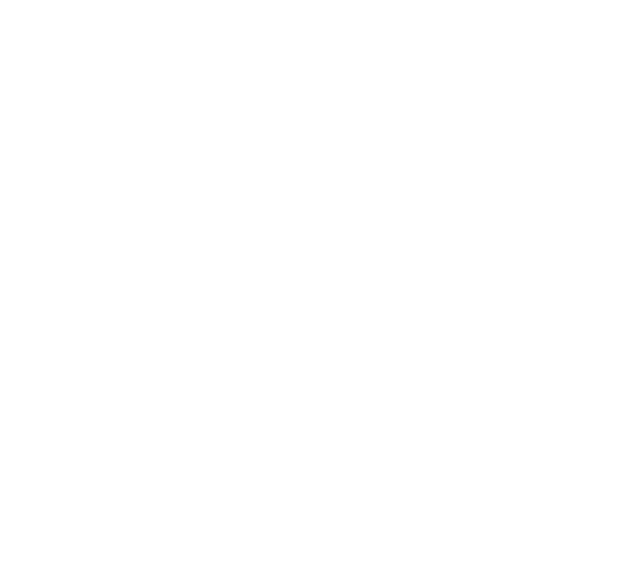
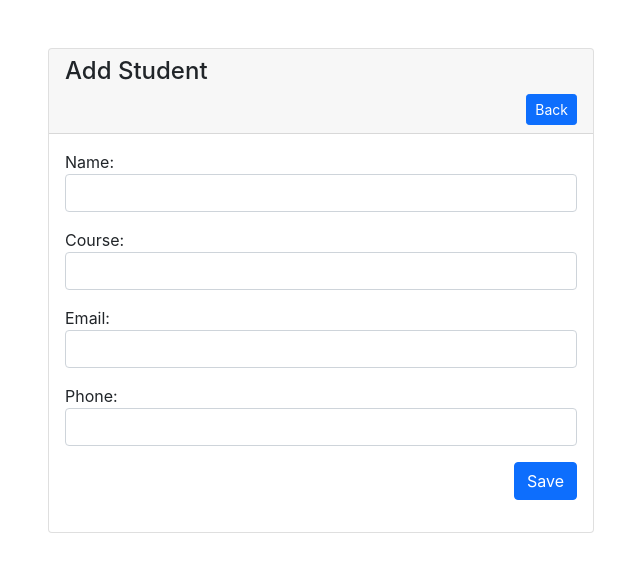
Before and after one commit to sakandertamoor/laravelapi-react, a React (Create React App) app in the folder react-frontend/: page /add-student in a window 1280 px wide. Shown: the top 572 px of the page, without its empty margins (34-674 px from the left). Built offline with nearby package versions, Linux system fonts and the light colour scheme.

Commit message:
Adding axios and add student form

```diff
--- a/react-frontend/package.json
+++ b/react-frontend/package.json
@@ -6,6 +6,7 @@
     "@testing-library/jest-dom": "^5.16.2",
     "@testing-library/react": "^12.1.3",
     "@testing-library/user-event": "^13.5.0",
+    "axios": "^0.26.0",
     "react": "^17.0.2",
     "react-dom": "^17.0.2",
     "react-router-dom": "^5.3.0",
--- a/react-frontend/public/index.html
+++ b/react-frontend/public/index.html
@@ -29,7 +29,8 @@
   </head>
   <body>
     <noscript>You need to enable JavaScript to run this app.</noscript>
-    <div id="root"></div>
+    <script src="https://cdn.jsdelivr.net/npm/bootstrap@5.0.2/dist/js/bootstrap.bundle.min.js" ></script>
+    <div id="root" class="py-5"></div>
     <!--
       This HTML file is a template.
       If you open it directly in the browser, you will see an empty page.
--- a/react-frontend/src/App.js
+++ b/react-frontend/src/App.js
@@ -7,8 +7,8 @@
   return (
     <Router>
       <Switch>
-        <Route exact path='/' element={Student}/>
-        <Route  path='/add-student' element={Addstudent}/>
+        <Route exact path='/' component={Student}/>
+        <Route path='/add-student' component={Addstudent}/>
       </Switch>
     </Router>
   );
--- a/react-frontend/src/pages/Addstudent.js
+++ b/react-frontend/src/pages/Addstudent.js
@@ -0,0 +1,62 @@
+import React, {Component} from 'react';
+import {Link} from 'react-router-dom';
+import axios from 'axios';
+
+class Addstudent extends Component{
+    state = {
+        name :'',
+        course :'',
+        email : '',
+        phone : ''
+    }
+    handleInput = (e) =>{
+        this.setState({
+            [e.target.name] : e.target.value
+        });
+    }
+    saveStudent = (e) =>{
+        e.preventDefault();
+    }
+    render(){
+        return(
+            <div className='container'>
+                <div className='row'>
+                    <div className='col-md-6'>
+                        <div className='card'>
+                            <div className='card-header'>
+                                <h4>Add Student</h4>
+                                    <Link to={'/'} className='btn btn-primary btn-sm float-end'> Back </Link>
+                            </div>
+                            <div className='card-body'>
+                                <form onSubmit={this.saveStudent}>
+                                    <div className='form-group mb-3'>
+                                        <label for='Name'>Name:</label>
+                                        <input type='text' name='name' onChange={this.handleInput} value={this.state.name} className='form-control' />
+                                    </div>
+                                    <div className='form-group mb-3'>
+                                        <label for='Course'>Course:</label>
+                                        <input type='text' name='course' onChange={this.handleInput} value={this.state.course} className='form-control' />
+                                    </div>
+                                    <div className='form-group mb-3'>
+                                        <label for='Email'>Email:</label>
+                                        <input type='text' name='email' onChange={this.handleInput} value={this.state.email} className='form-control' />
+                                    </div>
+                                    <div className='form-group mb-3'>
+                                        <label for='Phone'>Phone:</label>
+                                        <input type='text' name='phone' onChange={this.handleInput} value={this.state.phone} className='form-control' />
+                                    </div>
+                                    <div className='form-group mb-3 float-end'>
+                                        <button type='submit' className='btn btn-primary'>Save</button>
+                                    </div>
+                                </form>
+
+                            </div>
+                        </div>
+                    </div>
+                </div>
+            </div>
+        );
+    }
+
+}
+export default Addstudent;
```
Also changed, not shown: 1 other file (tests, documents, lock files or other folders).
